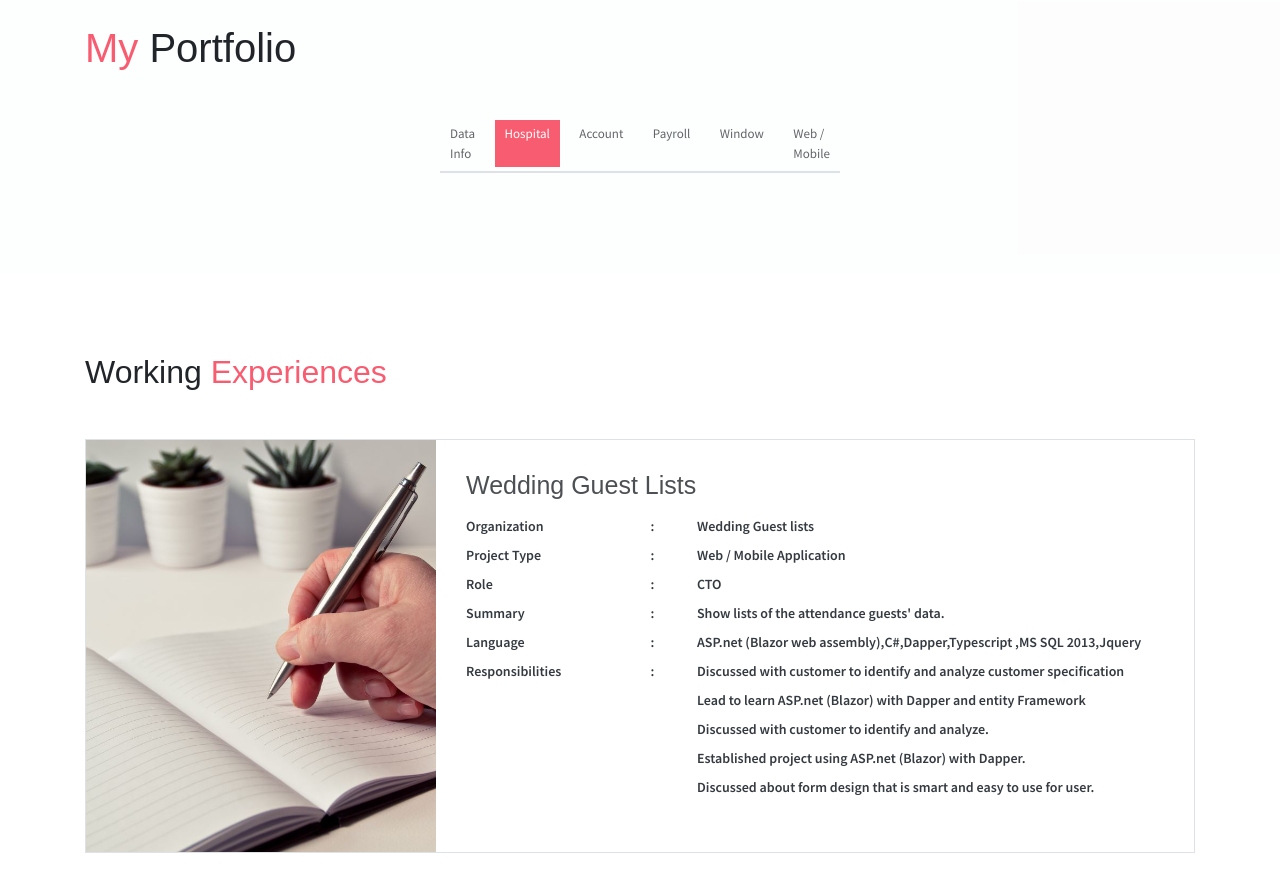
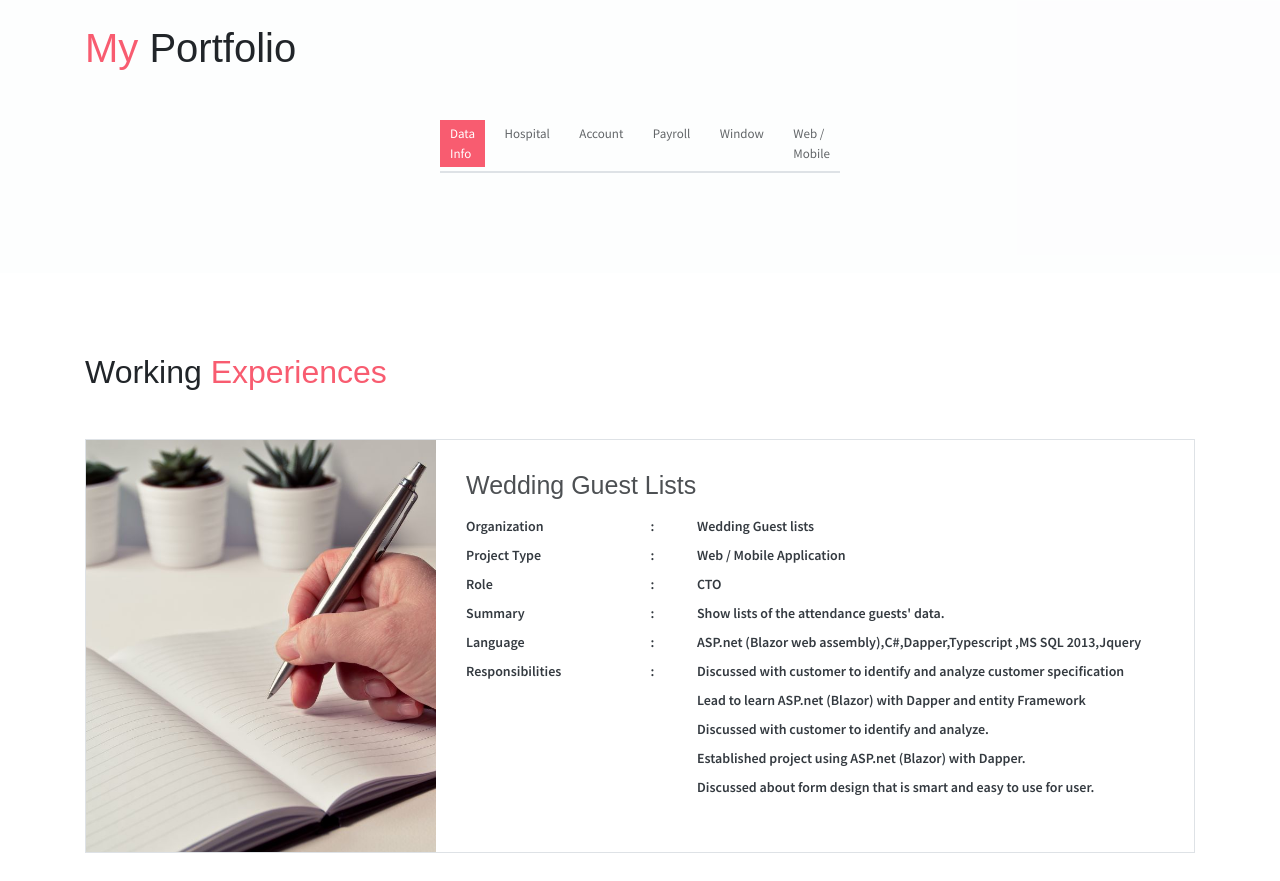
Before and after one commit to BaeEu/Sabal, a website: page Portfolio/index.html in a window 1280 px wide. Shown: the part 2540-3421 px from the top of the page. Drawn offline with Linux system fonts and the light colour scheme; some packages are replaced by stand-ins of ours.

Commit message:
change active in portfolio

```diff
--- a/Portfolio/index.html
+++ b/Portfolio/index.html
@@ -289,10 +289,10 @@
             <h1 class="mb-5"><span class="text-danger">My</span> Portfolio</h1>
             <div class="portfolio">
                 <div class="filters">
-                    <a href="#" data-filter=".info">
+                    <a href="#" data-filter=".info"  class="active">
                         Data Info
                      </a>
-                    <a href="#" data-filter=".hospital" class="active">
+                    <a href="#" data-filter=".hospital">
                         Hospital
                     </a>
                     <a href="#" data-filter=".account">
```
